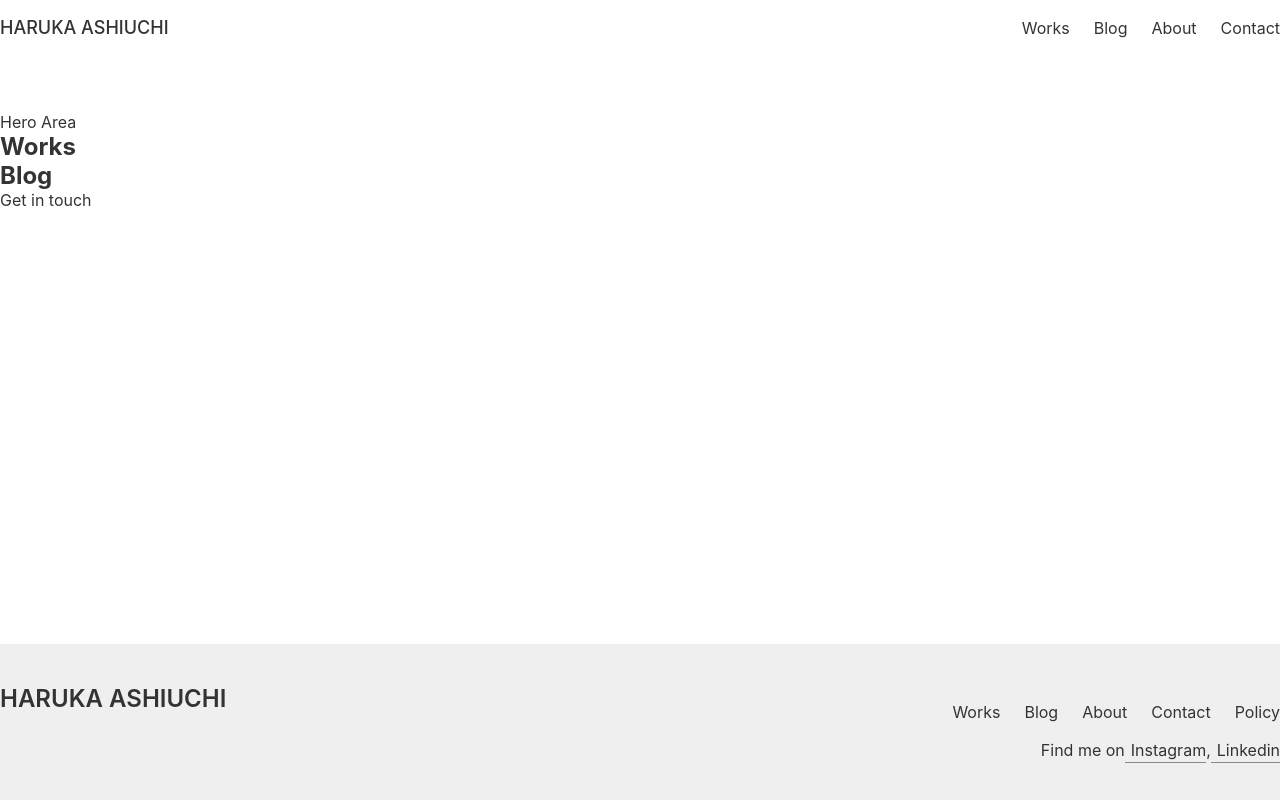
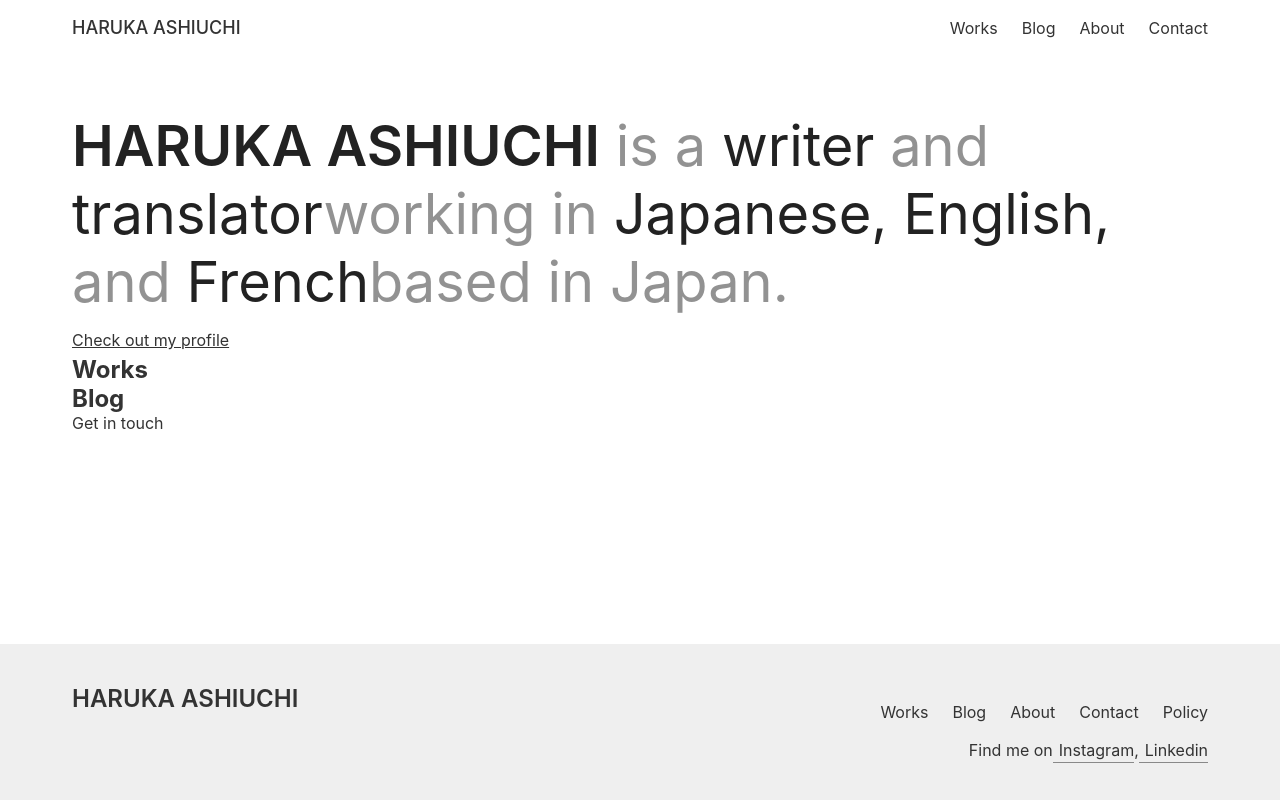
Before and after one commit to thisisassy/website, a Next.js app: page / in a window 1280 px wide. Built offline with nearby package versions, Linux system fonts and the light colour scheme.

Commit message:
make introduction text

```diff
--- a/app/global.scss
+++ b/app/global.scss
@@ -28,6 +28,13 @@ body {
 }
 main {
   flex: 1;
+  margin: auto 72px;
+  @media screen and (max-width: 960px) {
+    margin: auto 40px;
+  }
+  @media screen and (max-width: 520px) {
+    margin: auto 24px;
+  }
 }
 li {
   list-style-type: none;
--- a/app/page.module.css
+++ /dev/null
@@ -1,168 +0,0 @@
-.page {
-  --gray-rgb: 0, 0, 0;
-  --gray-alpha-200: rgba(var(--gray-rgb), 0.08);
-  --gray-alpha-100: rgba(var(--gray-rgb), 0.05);
-
-  --button-primary-hover: #383838;
-  --button-secondary-hover: #f2f2f2;
-
-  display: grid;
-  grid-template-rows: 20px 1fr 20px;
-  align-items: center;
-  justify-items: center;
-  min-height: 100svh;
-  padding: 80px;
-  gap: 64px;
-  font-family: var(--font-geist-sans);
-}
-
-@media (prefers-color-scheme: dark) {
-  .page {
-    --gray-rgb: 255, 255, 255;
-    --gray-alpha-200: rgba(var(--gray-rgb), 0.145);
-    --gray-alpha-100: rgba(var(--gray-rgb), 0.06);
-
-    --button-primary-hover: #ccc;
-    --button-secondary-hover: #1a1a1a;
-  }
-}
-
-.main {
-  display: flex;
-  flex-direction: column;
-  gap: 32px;
-  grid-row-start: 2;
-}
-
-.main ol {
-  font-family: var(--font-geist-mono);
-  padding-left: 0;
-  margin: 0;
-  font-size: 14px;
-  line-height: 24px;
-  letter-spacing: -0.01em;
-  list-style-position: inside;
-}
-
-.main li:not(:last-of-type) {
-  margin-bottom: 8px;
-}
-
-.main code {
-  font-family: inherit;
-  background: var(--gray-alpha-100);
-  padding: 2px 4px;
-  border-radius: 4px;
-  font-weight: 600;
-}
-
-.ctas {
-  display: flex;
-  gap: 16px;
-}
-
-.ctas a {
-  appearance: none;
-  border-radius: 128px;
-  height: 48px;
-  padding: 0 20px;
-  border: none;
-  border: 1px solid transparent;
-  transition:
-    background 0.2s,
-    color 0.2s,
-    border-color 0.2s;
-  cursor: pointer;
-  display: flex;
-  align-items: center;
-  justify-content: center;
-  font-size: 16px;
-  line-height: 20px;
-  font-weight: 500;
-}
-
-a.primary {
-  background: var(--foreground);
-  color: var(--background);
-  gap: 8px;
-}
-
-a.secondary {
-  border-color: var(--gray-alpha-200);
-  min-width: 180px;
-}
-
-.footer {
-  grid-row-start: 3;
-  display: flex;
-  gap: 24px;
-}
-
-.footer a {
-  display: flex;
-  align-items: center;
-  gap: 8px;
-}
-
-.footer img {
-  flex-shrink: 0;
-}
-
-/* Enable hover only on non-touch devices */
-@media (hover: hover) and (pointer: fine) {
-  a.primary:hover {
-    background: var(--button-primary-hover);
-    border-color: transparent;
-  }
-
-  a.secondary:hover {
-    background: var(--button-secondary-hover);
-    border-color: transparent;
-  }
-
-  .footer a:hover {
-    text-decoration: underline;
-    text-underline-offset: 4px;
-  }
-}
-
-@media (max-width: 600px) {
-  .page {
-    padding: 32px;
-    padding-bottom: 80px;
-  }
-
-  .main {
-    align-items: center;
-  }
-
-  .main ol {
-    text-align: center;
-  }
-
-  .ctas {
-    flex-direction: column;
-  }
-
-  .ctas a {
-    font-size: 14px;
-    height: 40px;
-    padding: 0 16px;
-  }
-
-  a.secondary {
-    min-width: auto;
-  }
-
-  .footer {
-    flex-wrap: wrap;
-    align-items: center;
-    justify-content: center;
-  }
-}
-
-@media (prefers-color-scheme: dark) {
-  .logo {
-    filter: invert();
-  }
-}
--- /dev/null
+++ b/app/page.module.scss
@@ -0,0 +1,24 @@
+.intro {
+  p {
+    font-size: 56px;
+    color: var(--alpha-black);
+    @media screen and (max-width: 960px) {
+      font-size: 40px;
+    }
+    @media screen and (max-width: 520px) {
+      font-size: 24px;
+    }
+  }
+  span {
+    color: var(--main-black);
+    &.name {
+      font-weight: 600;
+    }
+  }
+}
+.link__profile {
+  display: block;
+  line-height: 180%;
+  padding: 10px 0 0;
+  text-decoration: underline;
+}
--- a/app/page.tsx
+++ b/app/page.tsx
@@ -1,7 +1,21 @@
+import Link from "next/link";
+import styles from "./page.module.scss";
+
 export default function Home() {
   return (
     <>
-      <div>Hero Area</div>
+      <div className={styles.intro}>
+        <p>
+          <span className={styles.name}>HARUKA ASHIUCHI</span> is a{" "}
+          <span>writer</span> and <span>translator</span>
+          working in <span>Japanese, English,</span> and <span>French</span>
+          {""}
+          based in Japan.
+        </p>
+        <Link href="/about" className={styles.link__profile}>
+          Check out my profile
+        </Link>
+      </div>
       <section>
         <h2>Works</h2>
       </section>
--- a/components/Footer/footer.module.scss
+++ b/components/Footer/footer.module.scss
@@ -1,6 +1,13 @@
 .footer {
-  padding: 40px 0;
+  padding: 40px 72px;
   background-color: #efefef;
+  @media screen and (max-width: 960px) {
+    padding: 40px;
+  }
+  @media screen and (max-width: 520px) {
+    margin-bottom: 48px;
+    padding: 40px 24px;
+  }
 }
 .footer__inner {
   display: flex;
--- a/components/Header/header.module.scss
+++ b/components/Header/header.module.scss
@@ -1,7 +1,12 @@
 .header {
   margin-bottom: 56px;
+  padding: 0 72px;
+  @media screen and (max-width: 960px) {
+    padding: 0 40px;
+  }
   @media screen and (max-width: 520px) {
     margin-bottom: 48px;
+    padding: 0 24px;
   }
 }
 .header__inner {
```
